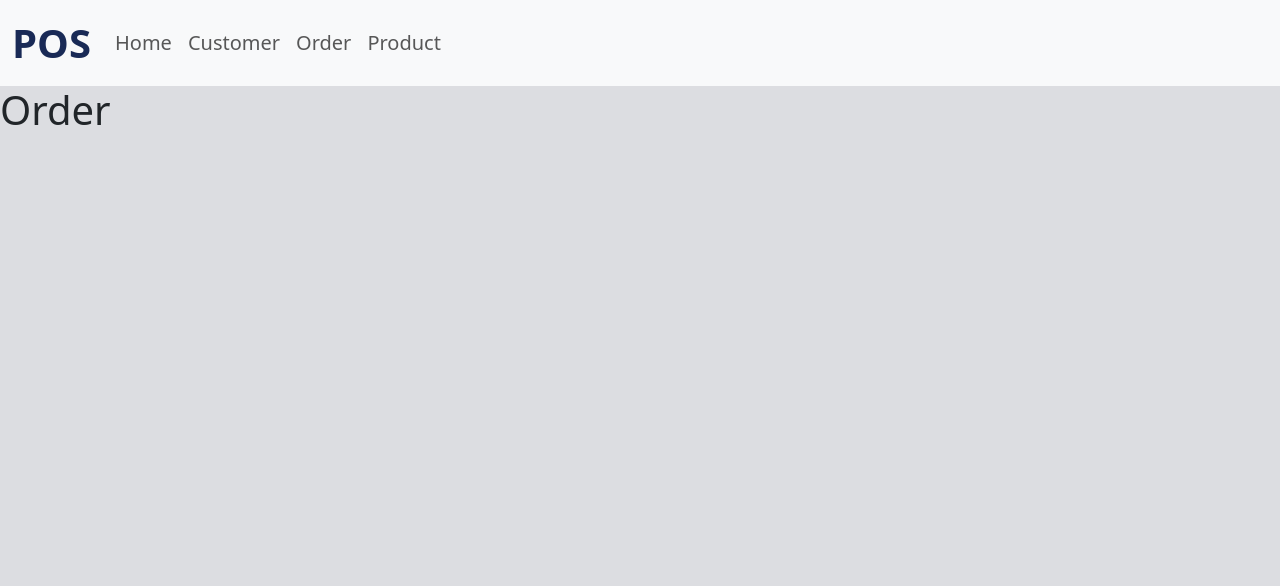
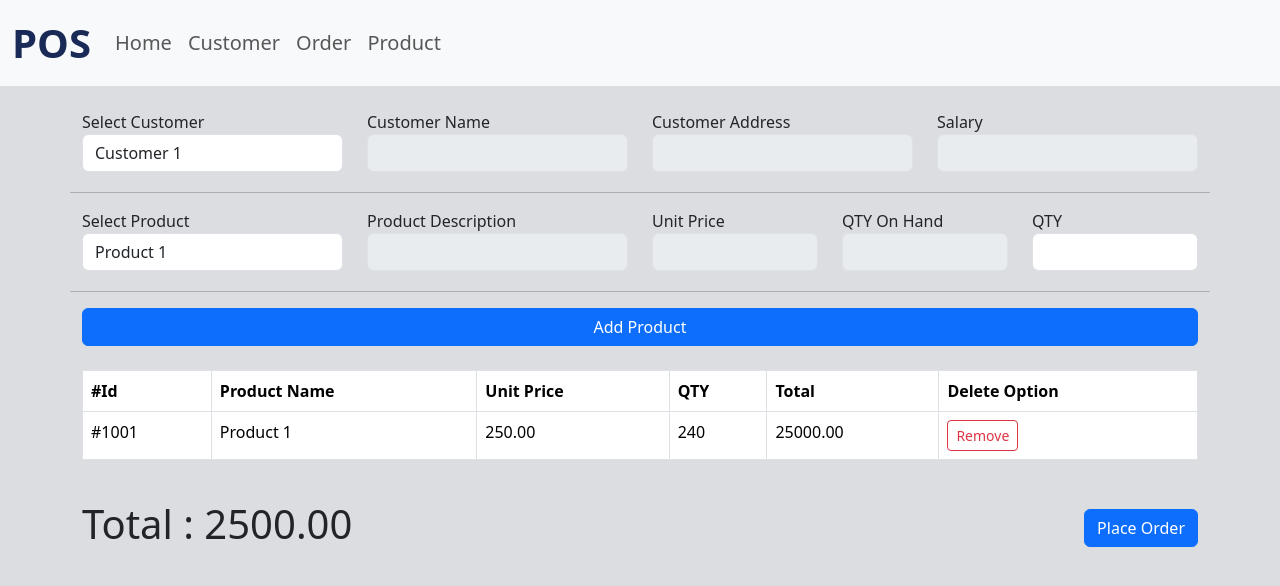
Before and after one commit to JanithR-creator/POS, a React (Vite) app: page /order in a window 1280 px wide. Shown: the top 586 px of the page. Built offline with nearby package versions, Linux system fonts and the light colour scheme.

Commit message:
create order component ui

```diff
--- a/src/components/Order.tsx
+++ b/src/components/Order.tsx
@@ -1,5 +1,136 @@
+import React from "react";
+
 function Order(){
-    return <h1>Order</h1>
+
+    const styleObj:React.CSSProperties={
+        marginBottom:'20px'
+    }
+
+    const bottomContext:React.CSSProperties={
+        width:'100%',
+        display:'flex',
+        justifyContent:'space-between',
+        alignItems:'center'
+    }
+
+    return (
+        <>
+            <br/>
+            <div className="container">
+                <div className="row">
+                    <div className="col-12 col-sm-6 col-md-3" style={styleObj}>
+                        <div className="form-group">
+                            <label htmlFor="customer">Select Customer</label>
+                            <select id="customer" className='form-control'>
+                                <option value="Use Options" disabled defaultValue='Use Options'>Use Options</option>
+                                <option value="#">Customer 1</option>
+                                <option value="#">Customer 2</option>
+                            </select>
+                        </div>
+                    </div>
+                    <div className="col-12 col-sm-6 col-md-3" style={styleObj}>
+                        <div className="form-group">
+                            <label htmlFor="name">Customer Name</label>
+                            <input type="text" disabled className='form-control' id='name'/>
+                        </div>
+                    </div>
+                    <div className="col-12 col-sm-6 col-md-3" style={styleObj}>
+                        <div className="form-group">
+                            <label htmlFor="address">Customer Address</label>
+                            <input type="text" disabled className='form-control' id='address'/>
+                        </div>
+                    </div>
+                    <div className="col-12 col-sm-6 col-md-3" style={styleObj}>
+                        <div className="form-group">
+                            <label htmlFor="salary">Salary</label>
+                            <input type="number" disabled className='form-control' id='salary'/>
+                        </div>
+                    </div>
+                    <hr/>
+                </div>
+                <div className="row">
+                    <div className="col-12 col-sm-6 col-md-3" style={styleObj}>
+                        <div className="form-group">
+                            <label htmlFor="product">Select Product</label>
+                            <select id="customer" className='form-control'>
+                                <option value="Use Options" disabled defaultValue='Use Options'>Use Options</option>
+                                <option value="#">Product 1</option>
+                                <option value="#">Product 2</option>
+                            </select>
+                        </div>
+                    </div>
+                    <div className="col-12 col-sm-6 col-md-3" style={styleObj}>
+                        <div className="form-group">
+                            <label htmlFor="description">Product Description</label>
+                            <input type="text" disabled className='form-control' id='description'/>
+                        </div>
+                    </div>
+                    <div className="col-12 col-sm-6 col-md-2" style={styleObj}>
+                        <div className="form-group">
+                            <label htmlFor="price">Unit Price</label>
+                            <input type="number" disabled className='form-control' id='price'/>
+                        </div>
+                    </div>
+                    <div className="col-12 col-sm-6 col-md-2" style={styleObj}>
+                        <div className="form-group">
+                            <label htmlFor="QTYOnHand">QTY On Hand</label>
+                            <input type="number" disabled className='form-control' id='QTYOnHand'/>
+                        </div>
+                    </div>
+                    <div className="col-12 col-sm-6 col-md-2" style={styleObj}>
+                        <div className="form-group">
+                            <label htmlFor="QTY">QTY</label>
+                            <input type="number" className='form-control' id='QTY'/>
+                        </div>
+                    </div>
+                    <hr/>
+                </div>
+                <div className="row">
+                    <div className="col-12">
+                        <button className="btn btn-primary col-12">Add Product</button>
+                    </div>
+                </div>
+                <br/>
+                <div className="row">
+                    <div className="col-12">
+                        <table className="table table-hover table-bordered">
+                            <thead>
+                            <tr>
+                                <th>#Id</th>
+                                <th>Product Name</th>
+                                <th>Unit Price</th>
+                                <th>QTY</th>
+                                <th>Total</th>
+                                <th>Delete Option</th>
+                            </tr>
+                            </thead>
+                            <tbody>
+                            <tr>
+                                <td>#1001</td>
+                                <td>Product 1</td>
+                                <td>250.00</td>
+                                <td>240</td>
+                                <td>25000.00</td>
+                                <td>
+                                    <button className="btn btn-outline-danger btn-sm">Remove</button>
+                                </td>
+                            </tr>
+                            </tbody>
+                        </table>
+                        <br/>
+                        <div className="bottom-context" style={bottomContext}>
+                            <div className="total-outer">
+                                <h1>Total : 2500.00</h1>
+                            </div>
+                            <div className="place-order-button-outer">
+                                <button className="btn btn-primary">Place Order</button>
+                            </div>
+                        </div>
+                    </div>
+                </div>
+            </div>
+        </>
+    )
 }
 
 export default Order;
--- a/src/components/Product.tsx
+++ b/src/components/Product.tsx
@@ -11,19 +11,19 @@
             <br/>
             <div className="container">
                 <div className="row">
-                    <div className="col-12 col-sm-6 col-md-4">
+                    <div className="col-12 col-sm-6 col-md-4" style={styleObj}>
                         <div className="form-group">
                             <label htmlFor="productName">Product Name</label>
                             <input type="text" className='form-control' id='productName'/>
                         </div>
                     </div>
-                    <div className="col-12 col-sm-6 col-md-4">
+                    <div className="col-12 col-sm-6 col-md-4" style={styleObj}>
                         <div className="form-group">
                             <label htmlFor="price">Unit Price</label>
                             <input type="number" className='form-control' id='price'/>
                         </div>
                     </div>
-                    <div className="col-12 col-sm-6 col-md-4">
+                    <div className="col-12 col-sm-6 col-md-4" style={styleObj}>
                         <div className="form-group">
                             <label htmlFor="qty">QTY On Hand</label>
                             <input type="number" className='form-control' id='qty'/>
```
